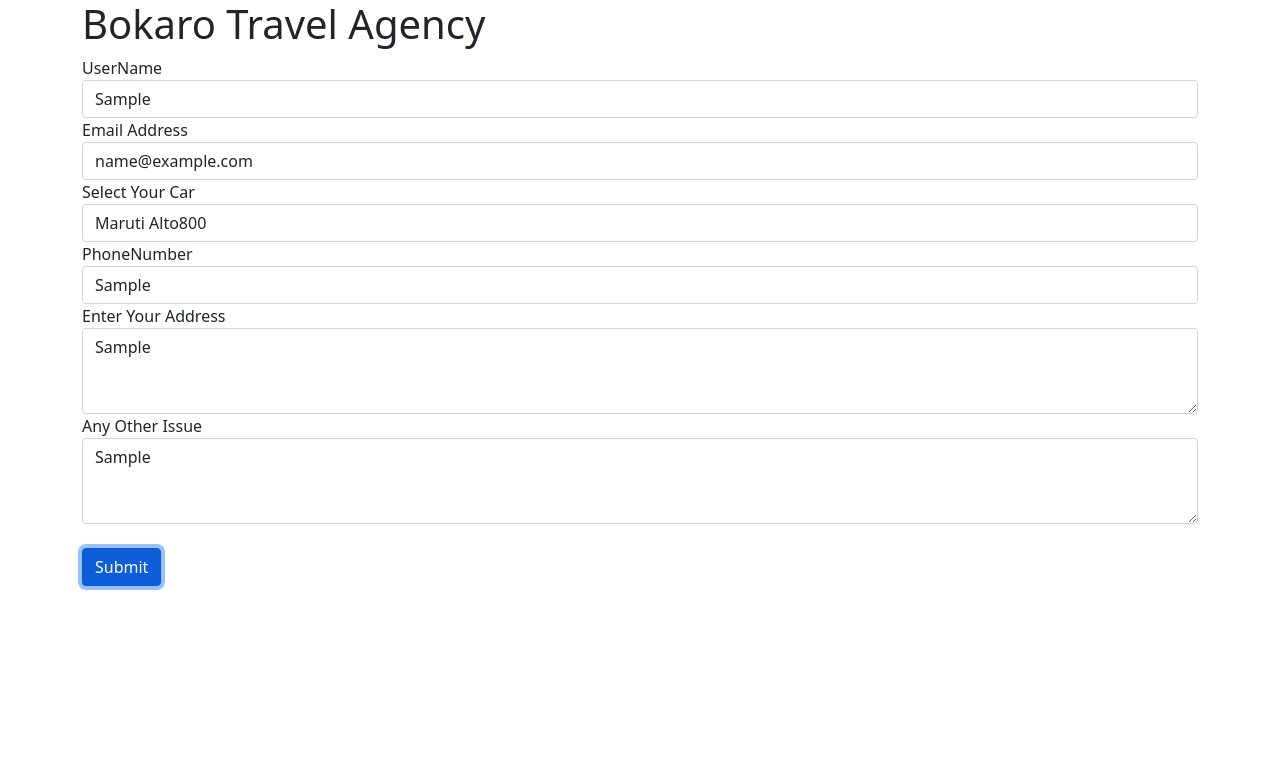
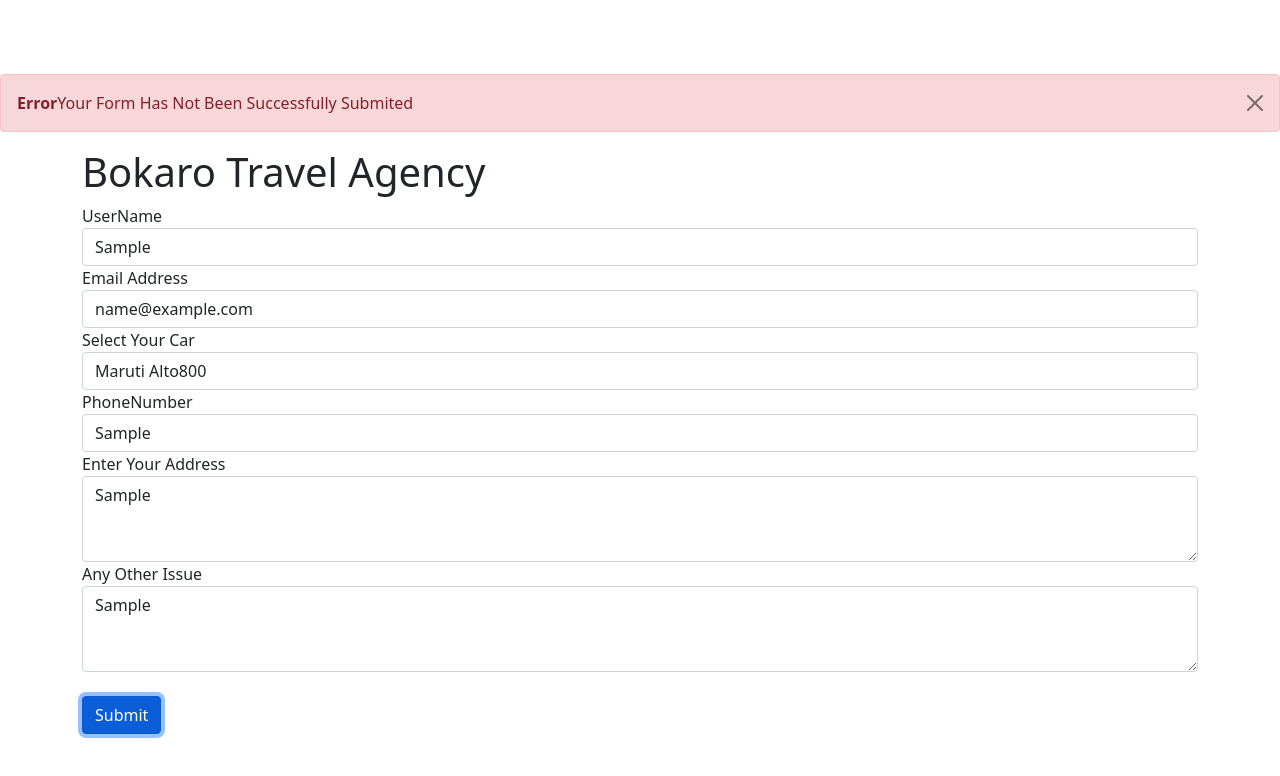
Before and after one commit to uniqueharhsingh/Travel-Booking, a plain HTML site: page index.html in a window 1280 px wide. Both pictures are taken after typing "Sample", "name@example.com", "Sample", "Sample", "Sample" into the empty fields and a click on the button "Submit". Drawn offline with nearby package versions, Linux system fonts and the light colour scheme.

Commit message:
update::submit

```diff
--- a/index.html
+++ b/index.html
@@ -1,16 +1,28 @@
 <!doctype html>
 <html lang="en">
+
 <head>
     <!-- Required meta tags -->
     <meta charset="utf-8">
     <meta name="viewport" content="width=device-width, initial-scale=1">
 
     <!-- Bootstrap CSS -->
-    <link href="https://cdn.jsdelivr.net/npm/bootstrap@5.1.3/dist/css/bootstrap.min.css" rel="stylesheet" integrity="sha384-1BmE4kWBq78iYhFldvKuhfTAU6auU8tT94WrHftjDbrCEXSU1oBoqyl2QvZ6jIW3" crossorigin="anonymous">
+    <link href="https://cdn.jsdelivr.net/npm/bootstrap@5.1.3/dist/css/bootstrap.min.css" rel="stylesheet"
+        integrity="sha384-1BmE4kWBq78iYhFldvKuhfTAU6auU8tT94WrHftjDbrCEXSU1oBoqyl2QvZ6jIW3" crossorigin="anonymous">
 
     <title>Welcome To Travel Agency</title>
 </head>
+
 <body>
+    <div id="Success"class="alert alert-success alert-dismissible fade">
+        <strong>Success</strong>Your Form Has Been Successfully Submited
+        <button  type="button" class="btn-close" data-bs-dismiss="alert" aria-label="Close"></button>
+    </div>
+
+    <div id="Failure"class="alert alert-danger alert-dismissible fade">
+        <strong>Error</strong>Your Form Has Not Been Successfully Submited
+        <button  type="button" class="btn-close" data-bs-dismiss="alert" aria-label="Close"></button>
+    </div>
 
     <div class="container">
         <h1>Bokaro Travel Agency</h1>
@@ -20,7 +32,7 @@
                 <input type="text" class="form-control" id="username" placeholder="Enter Your Name">
             </div>
             <div class="form-group">
-                <label for ="email">Email Address</label>
+                <label for="email">Email Address</label>
                 <input type="text" class="form-control" id="Email" placeholder="Enter Your Email Address">
             </div>
 
@@ -37,7 +49,7 @@
             </div>
 
             <div class="form-group">
-                <label for ="Phone">PhoneNumber</label>
+                <label for="Phone">PhoneNumber</label>
                 <input type="text" class="form-control" id="Phone" placeholder="Enter Your Phone Number">
             </div>
             <div class="form-group">
@@ -59,7 +71,9 @@
     <!-- Optional JavaScript; choose one of the two! -->
 
     <!-- Option 1: Bootstrap Bundle with Popper -->
-    <script src="https://cdn.jsdelivr.net/npm/bootstrap@5.1.3/dist/js/bootstrap.bundle.min.js" integrity="sha384-ka7Sk0Gln4gmtz2MlQnikT1wXgYsOg+OMhuP+IlRH9sENBO0LRn5q+8nbTov4+1p" crossorigin="anonymous"></script>
+    <script src="https://cdn.jsdelivr.net/npm/bootstrap@5.1.3/dist/js/bootstrap.bundle.min.js"
+        integrity="sha384-ka7Sk0Gln4gmtz2MlQnikT1wXgYsOg+OMhuP+IlRH9sENBO0LRn5q+8nbTov4+1p"
+        crossorigin="anonymous"></script>
 
     <!-- Option 2: Separate Popper and Bootstrap JS -->
     <!--
@@ -68,4 +82,5 @@
     -->
     <script src="index.js"></script>
 </body>
+
 </html>
--- a/index.js
+++ b/index.js
@@ -3,7 +3,13 @@
 //Geeting The document Readt
 let username=document.getElementById("username")
 let Email=document.getElementById("Email")
-let Phone=document.getElementById("Phone")
+let Phone=document.getElementById("Phone");
+
+validEmail=false;
+validPhone=false;
+validusername=false;
+
+
 
 //console.log(username,Email,Phone)
 
@@ -14,9 +20,12 @@
     let string=username.value;
     if(regex.test(string)){
         console.log("This Validate This Email")
+        validusername=true;
+
     }
     else{
         console.log("This Does Not validate The Email")
+        validusername=false;
     }
 })
 
@@ -27,9 +36,13 @@
     let string=Email.value;
     if(regex.test(string)){
         console.log("You have validate the Email ")
+        validEmail=true;
+
     }
     else{
-        console.log("You Have Not Validate the EMail ")
+        console.log("You Have Not Validate the EMail")
+        validEmail=false;
+
     }
 
 })
@@ -41,10 +54,47 @@
     let string=Phone.value;
     if(regex.test(string)){
         console.log("You Have Validate The Phone ")
+        validPhone=true;
+
     }
     else{
         console.log("You Does Not have validate the Phone")
+        validPhone=false;
+
     }
 
 
 })
+
+//Submiitinf the
+let buttonid=document.getElementById("buttonid")
+buttonid.addEventListener("click",(e)=>{
+    e.preventDefault();
+
+    //Submittinf the form
+    //now the True Event
+    if(validEmail && validPhone && validusername){
+        //for checking
+        console.log(validPhone,validusername,validEmail)
+        console.log("Submitted Valid Details")
+        let Success=document.getElementById("Success")
+         Success.classList.add("show")
+         Failure.classList.remove("show")
+    }
+    else{
+        console.log("Error Submitted Wrong Details")
+        let Failure=document.getElementById("Failure")
+        Failure.classList.add("show")
+        Success.classList.remove("show")
+    }
+
+     //console.log("Your Form Has Been Succssfully Submited")
+
+
+
+
+
+
+
+
+})
```
Lines whose indentation alone changed are shown as unchanged.
